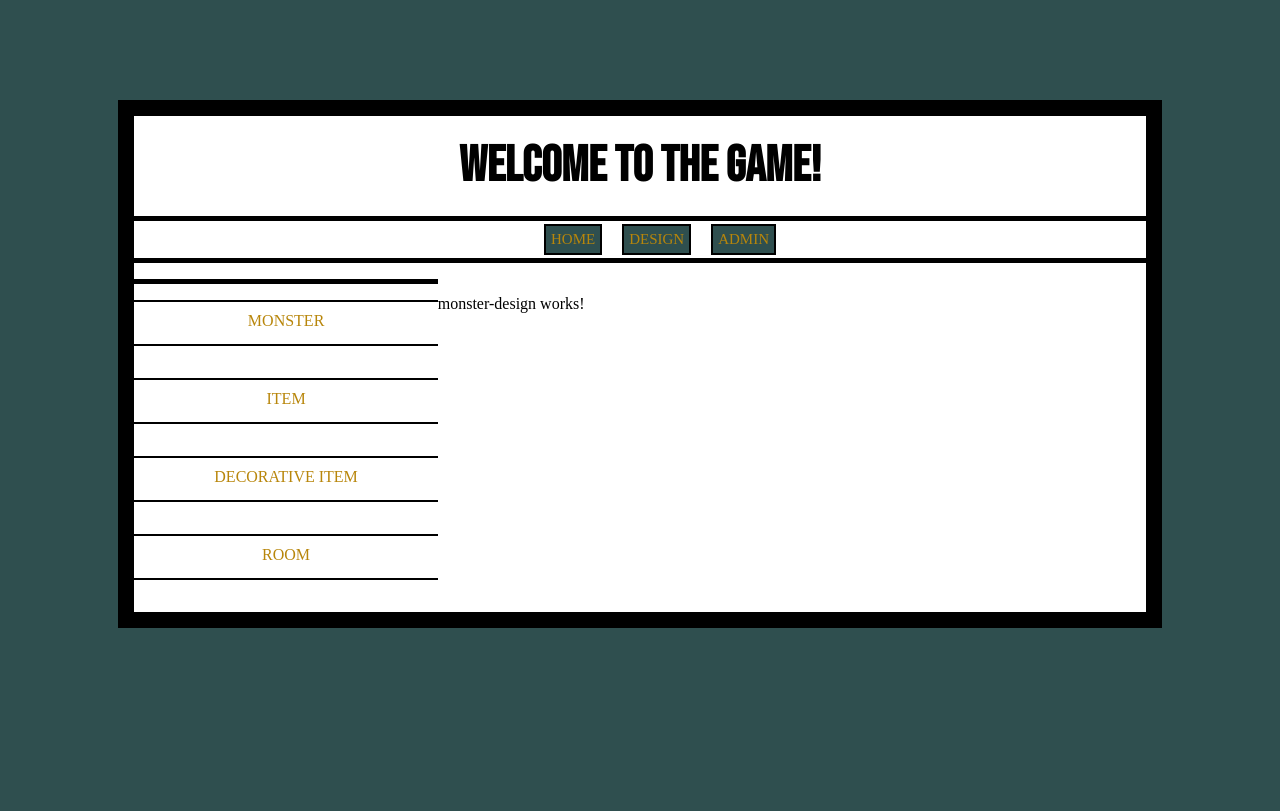
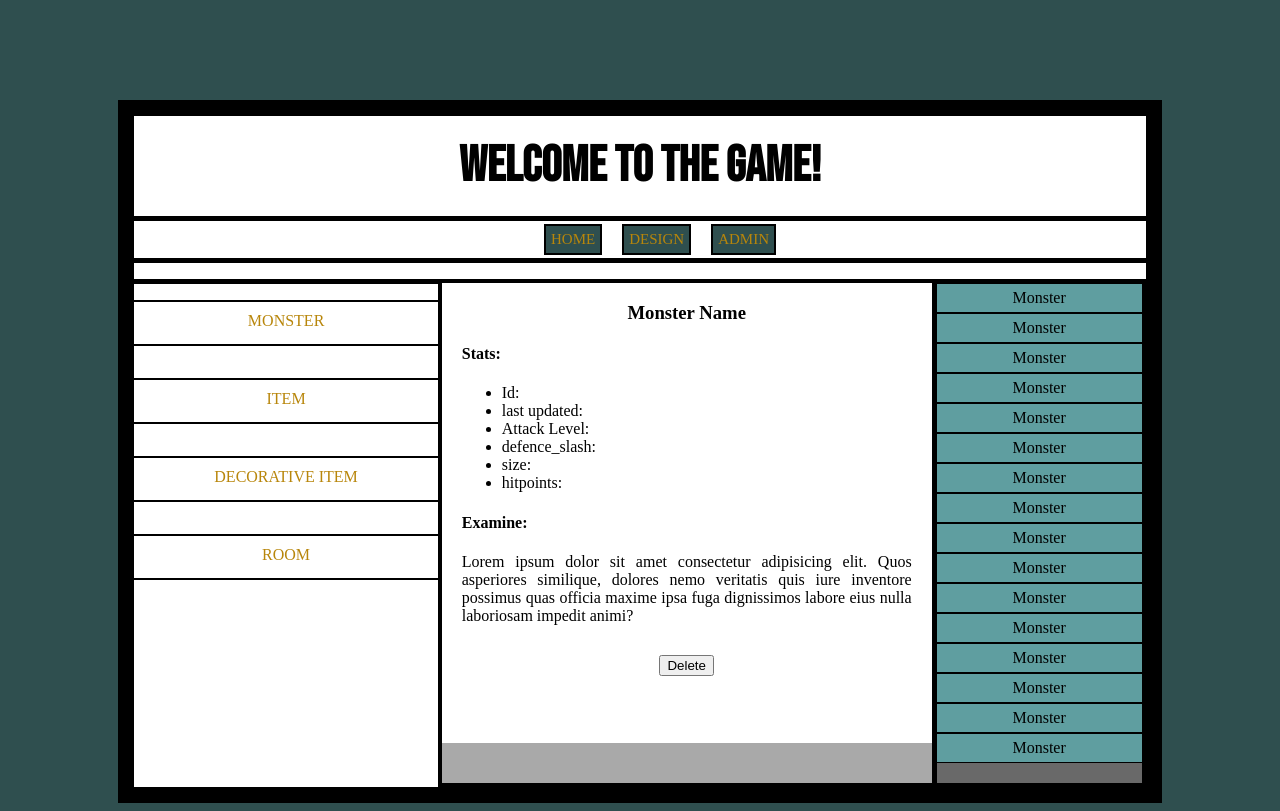
Before and after one commit to Ang-m4/MUDFrontend, an Angular app: page /design/monster in a window 1280 px wide. Built offline with nearby package versions, Linux system fonts and the light colour scheme.

Commit message:
Design monster UI added

```diff
--- a/src/app/Design/design/design.component.css
+++ b/src/app/Design/design/design.component.css
@@ -5,6 +5,7 @@
     height: 100%;
     background-color: white;
     border-top: 5px solid black;
+
 
 }
 
@@ -39,6 +40,3 @@ a{
     text-decoration: none;
     color:darkgoldenrod;
 }
-.designContainer{
-
-}
--- a/src/app/Monster/monster-design/monster-design.component.css
+++ b/src/app/Monster/monster-design/monster-design.component.css
@@ -0,0 +1,49 @@
+.monsterSection{
+    border: 4px solid black;
+    height: 500px;
+}
+
+.selectedDisplay{
+
+    display: inline-block;
+    width: 70%;
+    height: 100%;
+    background-color: white;
+    vertical-align: top;
+
+}
+
+.listDisplay{
+
+    width: 30%;
+    background-color:dimgray;
+    height: 100%;
+    display: inline-block;
+
+
+}
+
+.listDisplay .container{
+    border-left: 5px solid black;
+    overflow: auto;
+}
+
+.container{
+    height: 100%;
+    margin: 0px;
+
+}
+
+.buttom{
+    width: 100%;
+    height: 8%;
+    background-color:darkgrey;
+    text-align: center;
+
+
+}
+
+.infoDisplay{
+    height: 92%;
+    overflow: auto;
+}
--- a/src/app/Monster/monster-design/monster-design.component.html
+++ b/src/app/Monster/monster-design/monster-design.component.html
@@ -1 +1,32 @@
-<p>monster-design works!</p>
+<div class="monsterSection">
+
+    <div class="selectedDisplay">
+
+        <div class="container">
+
+            <div class="infoDisplay">
+
+                <app-monster-show></app-monster-show>
+
+            </div>
+
+
+            <div class="buttom">
+
+            </div>
+
+        </div>
+
+
+    </div>
+
+    <div class="listDisplay">
+
+        <div class="container">
+
+            <app-monster-list></app-monster-list>
+
+        </div>
+    </div>
+
+</div>
--- a/src/app/Monster/monster-list/monster-list.component.css
+++ b/src/app/Monster/monster-list/monster-list.component.css
@@ -0,0 +1,14 @@
+ul{
+    margin: 0px;
+    padding: 0px;
+    list-style-type: none;
+    width: 100%;
+    text-align: center;
+}
+
+li{
+    border-top: 1px solid black;
+    border-bottom: 1px solid black;
+    padding: 5px;
+    background-color: cadetblue;
+}
--- a/src/app/Monster/monster-list/monster-list.component.html
+++ b/src/app/Monster/monster-list/monster-list.component.html
@@ -1 +1,20 @@
-<p>monster-list works!</p>
+<ul>
+
+    <li><a href=""></a>Monster</li>
+    <li><a href=""></a>Monster</li>
+    <li><a href=""></a>Monster</li>
+    <li><a href=""></a>Monster</li>
+    <li><a href=""></a>Monster</li>
+    <li><a href=""></a>Monster</li>
+    <li><a href=""></a>Monster</li>
+    <li><a href=""></a>Monster</li>
+    <li><a href=""></a>Monster</li>
+    <li><a href=""></a>Monster</li>
+    <li><a href=""></a>Monster</li>
+    <li><a href=""></a>Monster</li>
+    <li><a href=""></a>Monster</li>
+    <li><a href=""></a>Monster</li>
+    <li><a href=""></a>Monster</li>
+    <li><a href=""></a>Monster</li>
+
+</ul>
--- a/src/app/Monster/monster-show/monster-show.component.css
+++ b/src/app/Monster/monster-show/monster-show.component.css
@@ -0,0 +1,21 @@
+.showSection{
+    padding-left: 20px;
+    padding-right: 20px;
+    margin: 0px;
+    /* border: 3px solid green; */
+
+}
+
+h3{
+    text-align: center;
+}
+
+p{
+    text-align: justify;
+}
+
+.buttonContainer{
+    margin-top: 30px;
+    justify-content: center;
+    display: flex;
+}
--- a/src/app/Monster/monster-show/monster-show.component.html
+++ b/src/app/Monster/monster-show/monster-show.component.html
@@ -1 +1,26 @@
-<p>monster-show works!</p>
+<div class="showSection">
+
+    <h3>Monster Name</h3>
+
+    <div>
+        <h4>Stats:</h4>
+        <ul>
+            <li>Id:</li>
+            <li>last updated:</li>
+            <li>Attack Level:</li>
+            <li>defence_slash:</li>
+            <li>size:</li>
+            <li>hitpoints:</li>
+        </ul>
+
+        <h4>Examine:</h4>
+        <p>Lorem ipsum dolor sit amet consectetur adipisicing elit. Quos asperiores similique, dolores nemo veritatis
+            quis iure inventore possimus quas officia maxime ipsa fuga dignissimos labore eius nulla laboriosam impedit
+            animi?</p>
+
+        <div class="buttonContainer">
+            <button> Delete </button>
+        </div>
+    </div>
+
+</div>
--- a/src/app/app-routing.module.ts
+++ b/src/app/app-routing.module.ts
@@ -11,7 +11,7 @@ import { MonsterShowComponent } from './Monster/monster-show/monster-show.compon
 import { RoomDesignComponent } from './Room/room-design/room-design.component';
 
 const routes: Routes = [
-  { path: 'home', component: HomeComponent },
+  { path: '', component: HomeComponent },
 
   {
     path: 'design',
--- a/src/app/app.component.html
+++ b/src/app/app.component.html
@@ -4,11 +4,11 @@
     <nav>
         <ul>
             <li>
-                <a [routerLink]="['/home']">home</a>
+                <a [routerLink]="['/']">home</a>
             </li>
 
             <li>
-                <a [routerLink]="['/design']">design</a>
+                <a [routerLink]="['/design/monster']">design</a>
             </li>
 
             <li>
```
